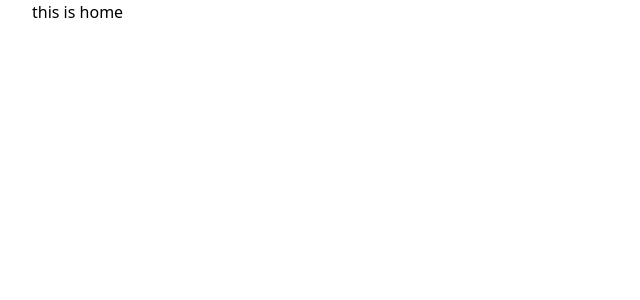
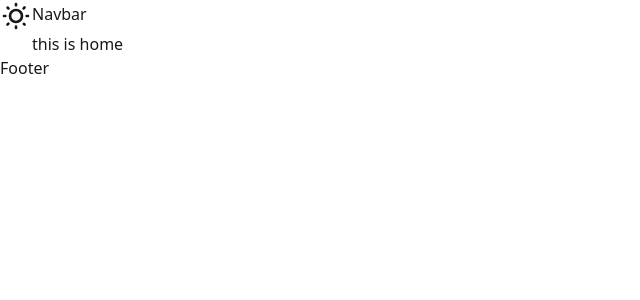
Before and after one commit to shihabuddin-dev/career-code, a React (Vite) app: page / in a window 1280 px wide. Shown: the top 300 px of the page, without its empty margins (0-640 px from the left). Built offline with nearby package versions, Linux system fonts and the light colour scheme.

Commit message:
theme setup

```diff
--- a/package.json
+++ b/package.json
@@ -16,6 +16,7 @@
     "react-dom": "^19.1.0",
     "react-icons": "^5.5.0",
     "react-router": "^7.6.0",
+    "sweetalert2": "^11.21.2",
     "tailwindcss": "^4.1.7"
   },
   "devDependencies": {
--- a/src/components/shared/Navbar.jsx
+++ b/src/components/shared/Navbar.jsx
@@ -1,9 +1,12 @@
 import React from 'react';
+import ThemeToggle from '../ui/ThemeToggle';
 
 const Navbar = () => {
     return (
         <div>
+            <ThemeToggle/>
                 Navbar
+
         </div>
     );
 };
--- /dev/null
+++ b/src/components/ui/ThemeToggle.jsx
@@ -0,0 +1,49 @@
+import React, { useEffect, useState } from "react";
+
+const ThemeToggle = () => {
+  const [isDark, setIsDark] = useState(() => {
+    const savedTheme = localStorage.getItem("theme");
+    if (savedTheme === "dark") return true;
+    if (savedTheme === "light") return false;
+    // Default to light mode if no theme is set
+    localStorage.setItem("theme", "light");
+    return false;
+  });
+
+  useEffect(() => {
+    const theme = isDark ? "dark" : "light";
+    document.documentElement.setAttribute("data-theme", theme);
+    localStorage.setItem("theme", theme);
+  }, [isDark]);
+
+  const toggleTheme = () => setIsDark(!isDark);
+
+  return (
+    <label className="swap swap-rotate">
+      <input
+        type="checkbox"
+        checked={isDark}
+        onChange={toggleTheme}
+        className="theme-controller"
+      />
+      {/* sun icon */}
+      <svg
+        className="swap-off h-8 w-8 fill-current"
+        xmlns="http://www.w3.org/2000/svg"
+        viewBox="0 0 24 24"
+      >
+        <path d="M5.64,17l-.71.71a1,1,0,0,0,0,1.41,1,1,0,0,0,1.41,0l.71-.71A1,1,0,0,0,5.64,17ZM5,12a1,1,0,0,0-1-1H3a1,1,0,0,0,0,2H4A1,1,0,0,0,5,12Zm7-7a1,1,0,0,0,1-1V3a1,1,0,0,0-2,0V4A1,1,0,0,0,12,5ZM5.64,7.05a1,1,0,0,0,.7.29,1,1,0,0,0,.71-.29,1,1,0,0,0,0-1.41l-.71-.71A1,1,0,0,0,4.93,6.34Zm12,.29a1,1,0,0,0,.7-.29l.71-.71a1,1,0,1,0-1.41-1.41L17,5.64a1,1,0,0,0,0,1.41A1,1,0,0,0,17.66,7.34ZM21,11H20a1,1,0,0,0,0,2h1a1,1,0,0,0,0-2Zm-9,8a1,1,0,0,0-1,1v1a1,1,0,0,0,2,0V20A1,1,0,0,0,12,19ZM18.36,17A1,1,0,0,0,17,18.36l.71.71a1,1,0,0,0,1.41,0,1,1,0,0,0,0-1.41ZM12,6.5A5.5,5.5,0,1,0,17.5,12,5.51,5.51,0,0,0,12,6.5Zm0,9A3.5,3.5,0,1,1,15.5,12,3.5,3.5,0,0,1,12,15.5Z" />
+      </svg>
+      {/* moon icon */}
+      <svg
+        className="swap-on h-8 w-8 fill-current"
+        xmlns="http://www.w3.org/2000/svg"
+        viewBox="0 0 24 24"
+      >
+        <path d="M21.64,13a1,1,0,0,0-1.05-.14,8.05,8.05,0,0,1-3.37.73A8.15,8.15,0,0,1,9.08,5.49a8.59,8.59,0,0,1,.25-2A1,1,0,0,0,8,2.36,10.14,10.14,0,1,0,22,14.05,1,1,0,0,0,21.64,13Zm-9.5,6.69A8.14,8.14,0,0,1,7.08,5.22v.27A10.15,10.15,0,0,0,17.22,15.63a9.79,9.79,0,0,0,2.1-.22A8.11,8.11,0,0,1,12.14,19.73Z" />
+      </svg>
+    </label>
+  );
+};
+
+export default ThemeToggle;
--- a/src/index.css
+++ b/src/index.css
@@ -1,4 +1,6 @@
 @import "tailwindcss";
+@plugin "daisyui";
+
 
 a.active {
     color: red;
--- a/src/layout/Root.jsx
+++ b/src/layout/Root.jsx
@@ -1,17 +1,19 @@
-import React from 'react';
-import { Outlet } from 'react-router';
+import React from "react";
+import { Outlet } from "react-router";
+import Navbar from "../components/shared/Navbar";
+import Footer from "../components/shared/Footer";
 
 const Root = () => {
   return (
     <>
       <header>
-
+        <Navbar />
       </header>
-      <main className='container mx-auto px-4 md:px-6 lg:px-8'>
+      <main className="container mx-auto px-4 md:px-6 lg:px-8">
         <Outlet />
       </main>
       <footer>
-
+        <Footer />
       </footer>
     </>
   );
```
Also changed, not shown: 1 other file (tests, documents, lock files or other folders).
